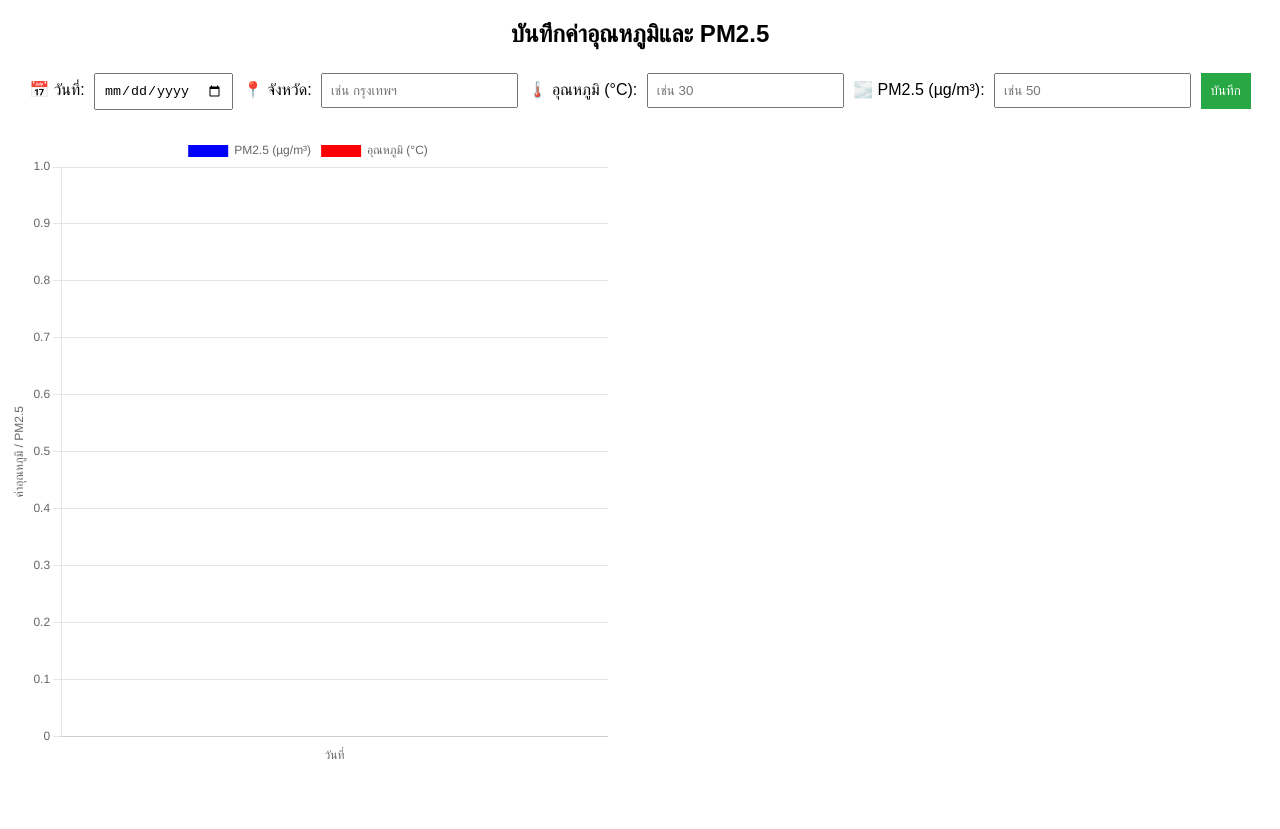
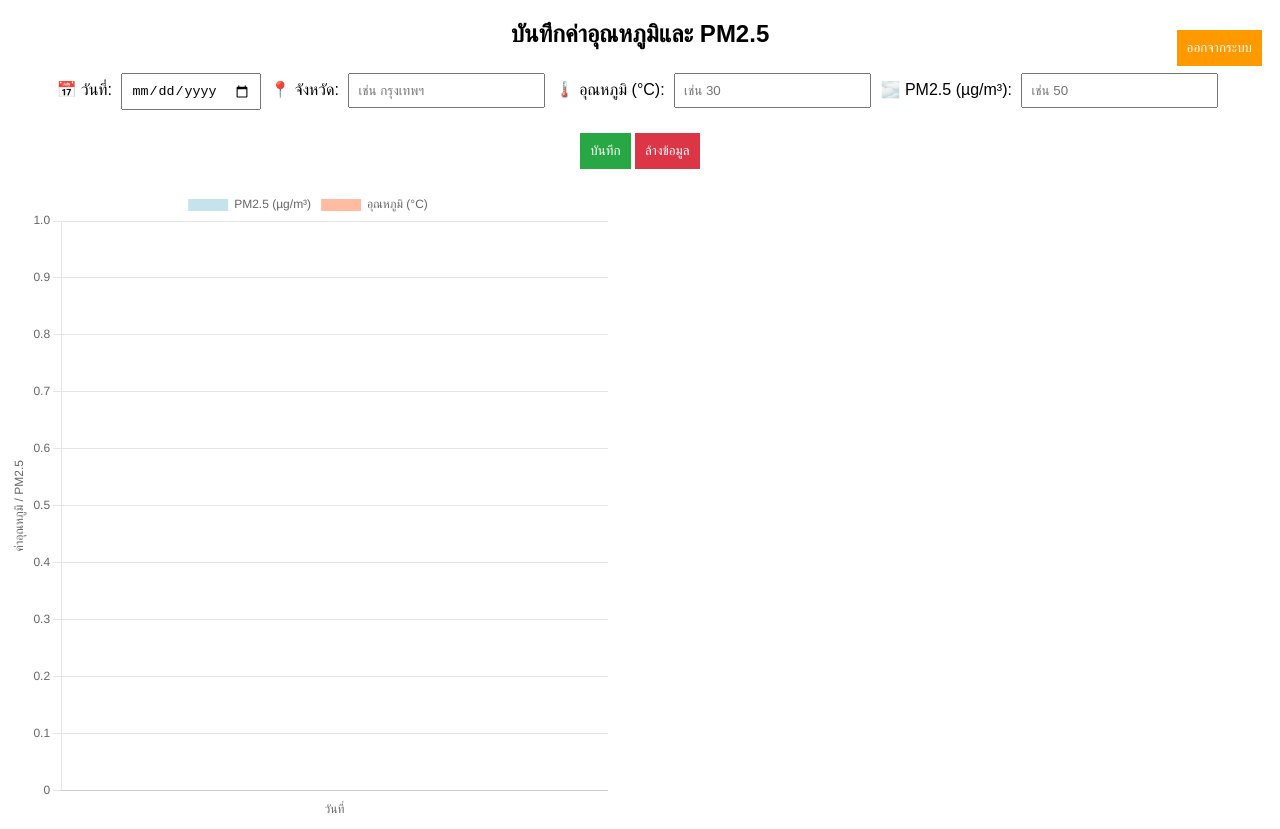
Before and after one commit to kunpriyaa/kunpriyaa-WEATHER_ALERT_SYSTEM, a website: page frontend/weather-data-entry.html in a window 1280 px wide. Before the commit the page ends 800 px from the top, so only its background shows below. Drawn offline with nearby package versions, Linux system fonts and the light colour scheme.

Commit message:
Edit weather data

```diff
--- a/frontend/weather-data-entry.html
+++ b/frontend/weather-data-entry.html
@@ -6,10 +6,18 @@
     <title>บันทึกค่าอุณหภูมิและ PM2.5</title>
     <script src="https://cdn.jsdelivr.net/npm/chart.js"></script>
     <style>
-        body { font-family: Arial, sans-serif; text-align: center; }
+        body { font-family: Arial, sans-serif; text-align: center; position: relative; }
         input { margin: 5px; padding: 8px; }
-        button { padding: 10px; background-color: #28a745; color: white; border: none; cursor: pointer; }
-        button:hover { background-color: #218838; }
+        button { padding: 10px; color: white; border: none; cursor: pointer; }
+        button:hover { opacity: 0.8; }
+        .btn-save { background-color: #28a745; }
+        .btn-clear { background-color: #dc3545; }
+        .btn-logout {
+            background-color: #ff9900;
+            position: absolute;
+            top: 10px;
+            right: 10px;
+        }
         canvas { max-width: 600px; margin-top: 20px; }
     </style>
 </head>
@@ -21,22 +29,29 @@
     📍 จังหวัด: <input type="text" id="province" placeholder="เช่น กรุงเทพฯ">
     🌡️ อุณหภูมิ (°C): <input type="number" id="temperature" placeholder="เช่น 30">
     🌫️ PM2.5 (µg/m³): <input type="number" id="pm25" placeholder="เช่น 50">
-    <button onclick="addData()">บันทึก</button>
+
+    <br><br>
+    <button class="btn-save" onclick="addData()">บันทึก</button>
+    <button class="btn-clear" onclick="clearData()">ล้างข้อมูล</button>
+    <button class="btn-logout" onclick="logout()">ออกจากระบบ</button>
 
     <canvas id="myChart"></canvas>
 
     <script>
-        let data = {
+        // โหลดข้อมูลจาก Local Storage ถ้ามี
+        let storedData = localStorage.getItem("weatherData");
+        let data = storedData ? JSON.parse(storedData) : {
             labels: [],
             datasets: [
-                { label: "PM2.5 (µg/m³)", data: [], backgroundColor: "blue" },
-                { label: "อุณหภูมิ (°C)", data: [], backgroundColor: "red" }
-            ]
+    { label: "PM2.5 (µg/m³)", data: [], backgroundColor: "rgba(173, 216, 230, 0.7)" }, // สีฟ้าอ่อน
+    { label: "อุณหภูมิ (°C)", data: [], backgroundColor: "rgba(255, 160, 122, 0.7)" }  // สีส้มพาสเทล
+    ]
+
         };
 
         let ctx = document.getElementById("myChart").getContext("2d");
         let myChart = new Chart(ctx, {
-            type: "bar", // ใช้กราฟแท่ง
+            type: "bar",
             data: data,
             options: {
                 responsive: true,
@@ -57,11 +72,30 @@
                 data.labels.push(`${date} (${province})`);
                 data.datasets[0].data.push(parseFloat(pm25));
                 data.datasets[1].data.push(parseFloat(temperature));
+
+                // บันทึกลง Local Storage
+                localStorage.setItem("weatherData", JSON.stringify(data));
+
                 myChart.update();
             } else {
                 alert("กรุณากรอกข้อมูลให้ครบ!");
             }
         }
+
+        function clearData() {
+            localStorage.removeItem("weatherData");
+            data.labels = [];
+            data.datasets[0].data = [];
+            data.datasets[1].data = [];
+            myChart.update();
+            alert("ล้างข้อมูลเรียบร้อย!");
+        }
+
+        function logout() {
+            localStorage.clear(); // ล้างข้อมูลทั้งหมด
+            alert("ออกจากระบบเรียบร้อย!");
+            window.location.href = "login.html"; // เปลี่ยนเส้นทางไปยังหน้าเข้าสู่ระบบ
+        }
     </script>
 
 </body>
```
